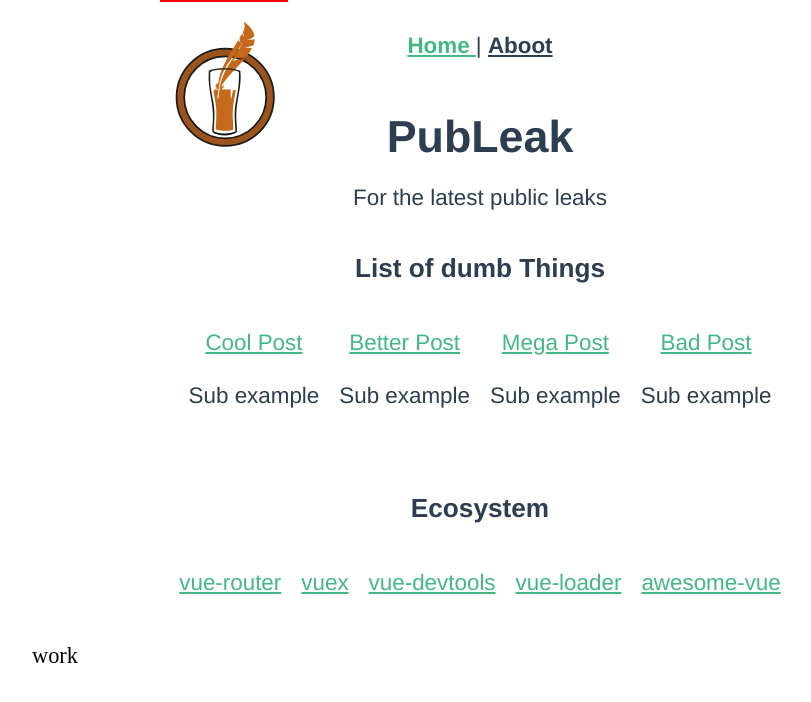
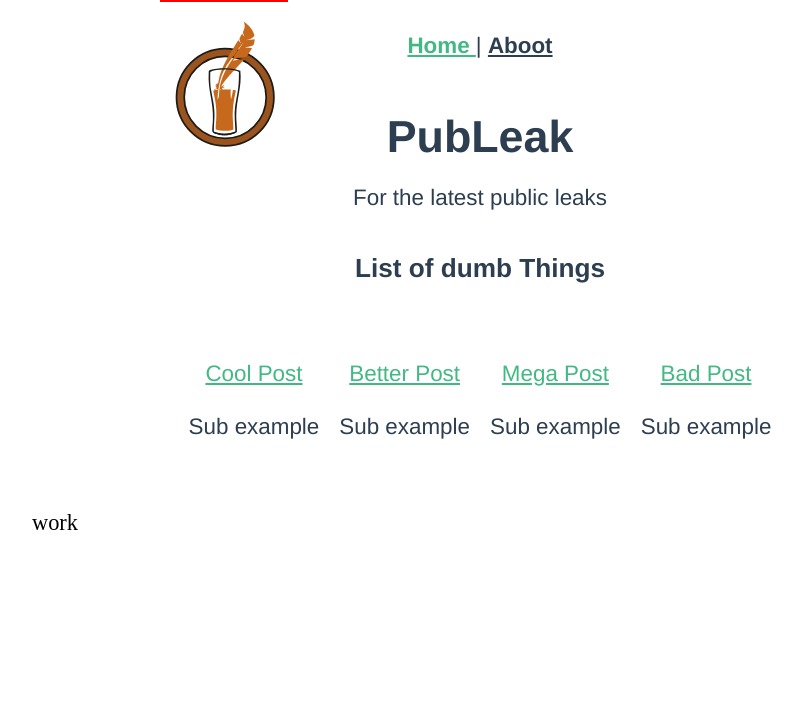
Before and after one commit to farinhote/publeak, a Vue app: page /#/ in a window 1280 px wide. Shown: the top 702 px of the page, without its empty margins (160-971 px from the left). Built offline with nearby package versions, Linux system fonts and the light colour scheme.

Commit message:
Changed Helloworld to Mainpage.

```diff
--- a/src/components/HelloWorld.vue
+++ b/src/components/MainPage.vue
@@ -8,9 +8,15 @@
     <ul>
       <li
         v-for="post in posts"
-        :key="post.title"
+        :key="post.id"
         class="article"
       >
+        <div>
+          <img
+            src=""
+            alt=""
+          >
+        </div>
         <div>
           <router-link :to="`/article/${post.id}`">
             {{ post.title }}
@@ -19,50 +25,12 @@
         </div>
       </li>
     </ul>
-    <h3>Ecosystem</h3>
-    <ul>
-      <li>
-        <a
-          href="https://router.vuejs.org"
-          target="_blank"
-          rel="noopener"
-        >vue-router</a>
-      </li>
-      <li>
-        <a
-          href="https://vuex.vuejs.org"
-          target="_blank"
-          rel="noopener"
-        >vuex</a>
-      </li>
-      <li>
-        <a
-          href="https://github.com/vuejs/vue-devtools#vue-devtools"
-          target="_blank"
-          rel="noopener"
-        >vue-devtools</a>
-      </li>
-      <li>
-        <a
-          href="https://vue-loader.vuejs.org"
-          target="_blank"
-          rel="noopener"
-        >vue-loader</a>
-      </li>
-      <li>
-        <a
-          href="https://github.com/vuejs/awesome-vue"
-          target="_blank"
-          rel="noopener"
-        >awesome-vue</a>
-      </li>
-    </ul>
   </div>
 </template>
 
 <script>
 export default {
-  name: 'HelloWorld',
+  name: 'MainPage',
   props: {
     msg: {
       type: String,
--- a/src/views/Article.vue
+++ b/src/views/Article.vue
@@ -5,17 +5,17 @@
       alt="PubLeak logo"
       src="../assets/logo.svg"
     >
-    <HelloWorld msg="Banana" />
+    <MainPage msg="Banana" />
   </div>
 </template>
 
 <script>
-import HelloWorld from '../components/HelloWorld.vue';
+import MainPage from '../components/MainPage.vue';
 
 export default {
   name: 'Home',
   components: {
-    HelloWorld,
+    MainPage,
   },
 };
 </script>
--- a/src/views/Home.vue
+++ b/src/views/Home.vue
@@ -5,17 +5,17 @@
       alt="Vue logo"
       src="../assets/logo.svg"
     >
-    <HelloWorld msg="PubLeak" />
+    <MainPage msg="PubLeak" />
   </div>
 </template>
 
 <script>
-import HelloWorld from '../components/HelloWorld.vue';
+import MainPage from '../components/MainPage.vue';
 
 export default {
   name: 'Home',
   components: {
-    HelloWorld,
+    MainPage,
   },
 };
 </script>
```
Also changed, not shown: src/assets/logo.png (deleted).
